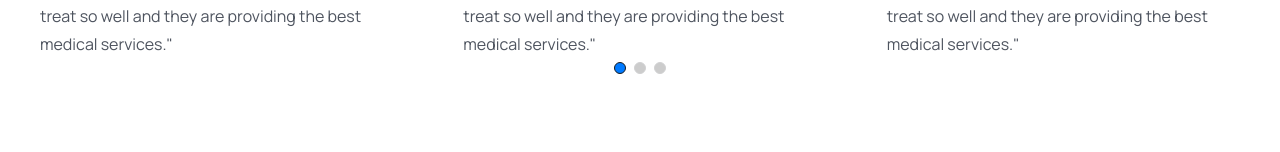
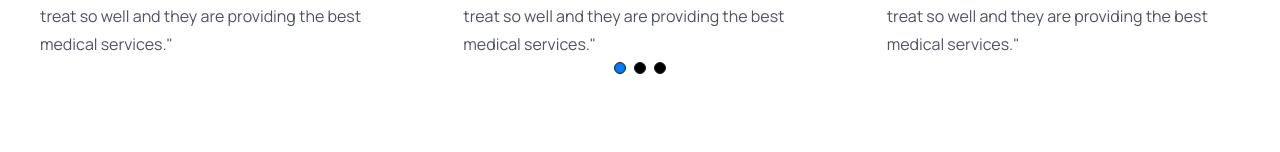
Before and after one commit to aroraadivya/Mern-Stack-Medicare, a React (Vite) app in the folder frontend/: page / in a window 1280 px wide. Shown: the part 5951-6103 px from the top of the page. Built offline with nearby package versions, Linux system fonts and the light colour scheme.

Commit message:
Set opacity to 100% for swiper pagination bullets in App.css

```diff
--- a/frontend/src/App.css
+++ b/frontend/src/App.css
@@ -14,6 +14,7 @@ body{
   width: 12px !important;
   height: 12px !important;
   border: 1px solid #181a1e !important;
+  opacity: 100% !important;
 }
 
 .sticky__header{
```
